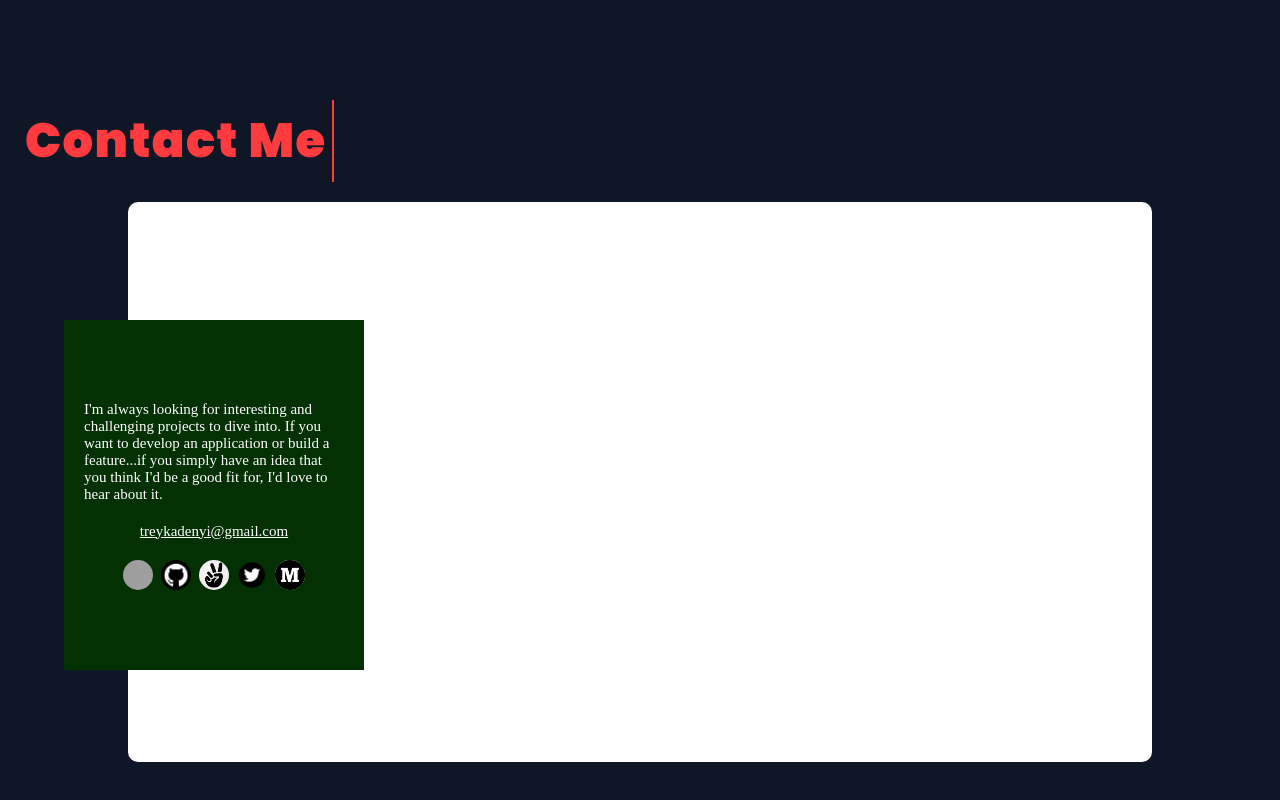
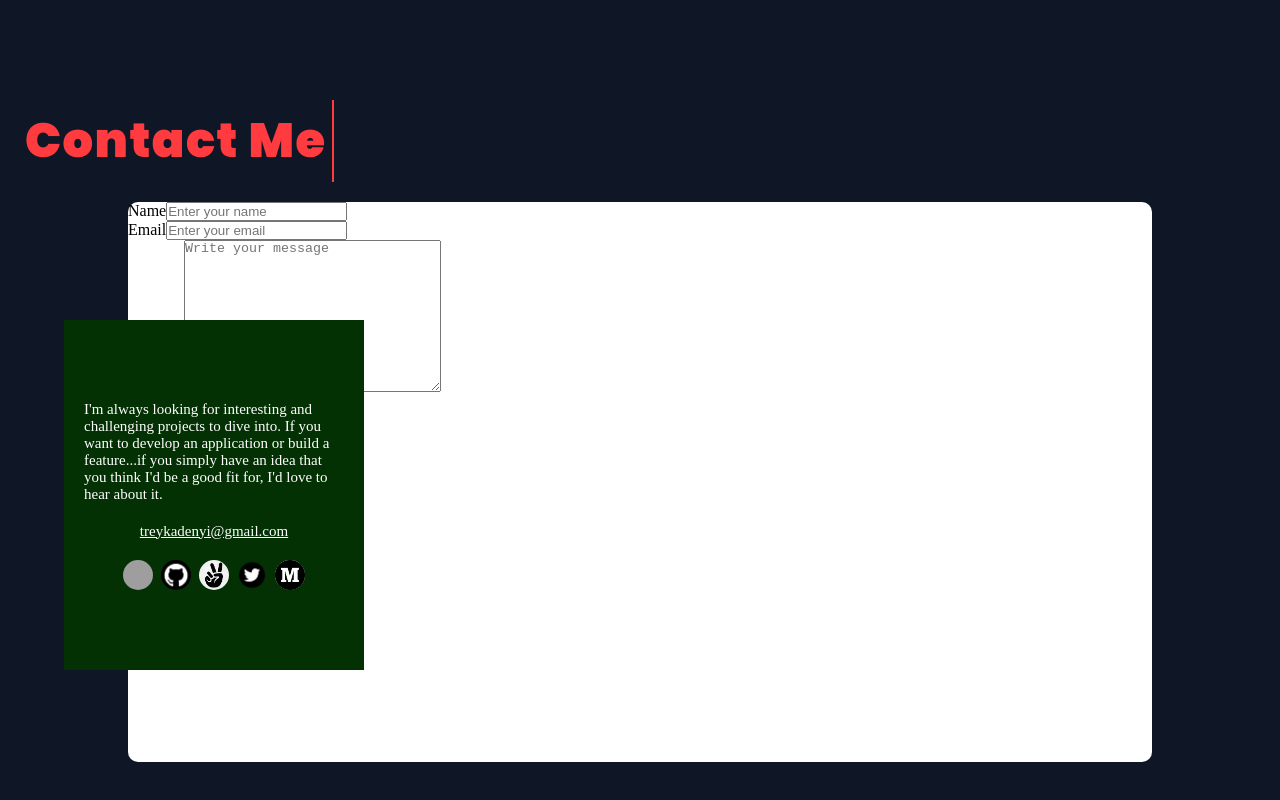
Before and after one commit to trace-kadenyi/portfolio_website, a React (Create React App) app: page / in a window 1280 px wide. Shown: the part 2360-3160 px from the top of the page. Built offline with nearby package versions, Linux system fonts and the light colour scheme; grey boxes are pictures that could not be loaded; the HTML template or start-up script is replaced by a standard one.

Commit message:
Create the contact section: Add card with contact details Create form Add getform.io Add functionality- fetch data from API

```diff
--- a/src/Components/Contact/Contact.js
+++ b/src/Components/Contact/Contact.js
@@ -1,4 +1,5 @@
-import React from "react";
+import React, { useState } from "react";
+import axios from "axios";
 
 import "./contact.css";
 import twitter from "../../Assets/Images/twitter.png";
@@ -8,6 +9,41 @@ import medium from "../../Assets/Images/medium.png";
 import angelist from "../../Assets/Images/angelist.png";
 
 const Contact = () => {
+  const [name, setName] = useState("");
+  const [email, setEmail] = useState("");
+  const [message, setMessage] = useState("");
+
+  const feedback = document.querySelector(".feedback");
+
+  const handleSubmit = async (e) => {
+    e.preventDefault();
+    const formData = {
+      name,
+      email,
+      message,
+    };
+
+    const emailChars = /^[a-z0-9@.]+$/;
+    // email validation
+    if (!emailChars.test(email)) {
+      feedback.textContent = "Please enter your email correctly";
+      feedback.style.color = "red";
+    } else {
+      await axios.post(
+        "https://getform.io/f/0af932b0-6945-43c1-ba97-1c056995e29f",
+        formData,
+        { headers: { Accept: "application/json" } }
+      );
+      // set values to empty
+      setName("");
+      setEmail("");
+      setMessage("");
+
+      feedback.textContent = "Message sent successfully!";
+      feedback.style.color = "green";
+    }
+  };
+
   return (
     <section className="contact_sect" id="contact">
       <div className="contact_start">
@@ -22,7 +58,6 @@ const Contact = () => {
               fit for, I'd love to hear about it.
             </p>
             <p className="email_para">
-              {/* <span className="email:head">Email:</span>{" "} */}
               <span className="email">
                 <a
                   href="mailto:treykadenyi@gmail.com"
@@ -98,8 +133,47 @@ const Contact = () => {
           </div>
           {/* card form */}
           <div className="contact_form">
-            <form>
-
+            <div className="feedback"></div>
+            <form onSubmit={handleSubmit}>
+              <div className="form_group">
+                <label htmlFor="name">Name</label>
+                <input
+                  type="text"
+                  name="name"
+                  id="name"
+                  value={name}
+                  onChange={(e) => setName(e.target.value)}
+                  placeholder="Enter your name"
+                />
+              </div>
+              <div className="form_group">
+                <label htmlFor="email">Email</label>
+                <input
+                  type="email"
+                  name="email"
+                  id="email"
+                  value={email}
+                  onChange={(e) => setEmail(e.target.value)}
+                  placeholder="Enter your email"
+                />
+              </div>
+              <div className="form_group">
+                <label htmlFor="message">Message</label>
+                <textarea
+                  name="message"
+                  id="message"
+                  value={message}
+                  onChange={(e) => setMessage(e.target.value)}
+                  cols="30"
+                  rows="10"
+                  placeholder="Write your message"
+                />
+              </div>
+              <div className="form_group">
+                <button type="submit" className="submit_btn">
+                  Send Message
+                </button>
+              </div>
             </form>
           </div>
         </div>
```
